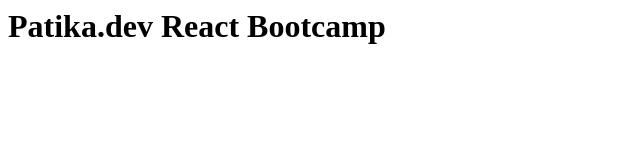
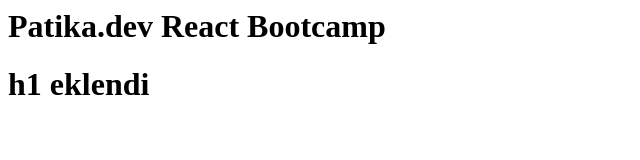
Before and after one commit to AylinBushaj/pratik, a plain HTML site: page index.html in a window 1280 px wide. Shown: the whole page, without its empty margins (0-640 px from the left). Drawn offline with Linux system fonts and the light colour scheme.

Commit message:
index eklendi

```diff
--- a/index.html
+++ b/index.html
@@ -1 +1,2 @@
 <h1>Patika.dev React Bootcamp</h1>
+<h1>h1 eklendi</h1>
```
